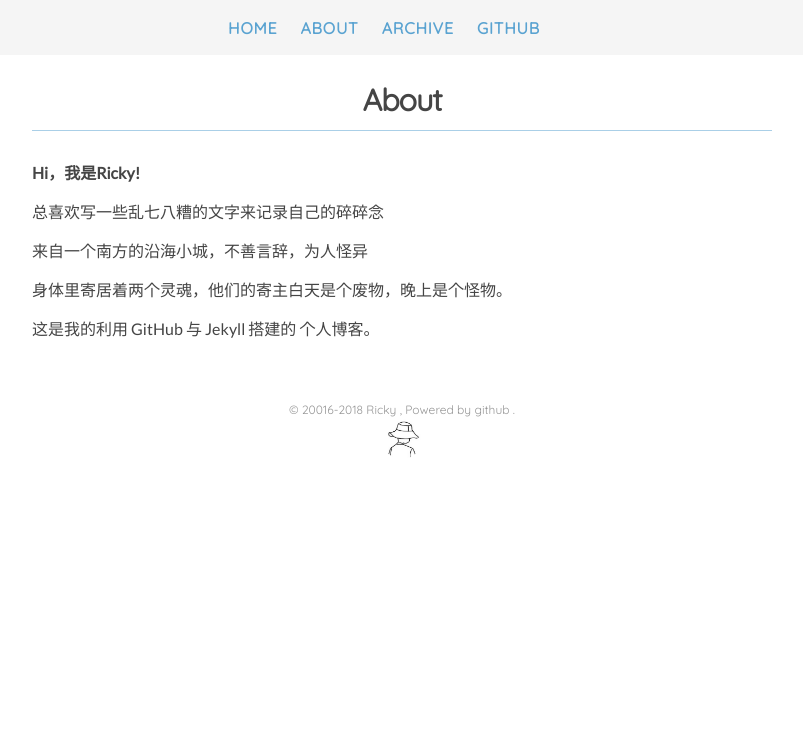
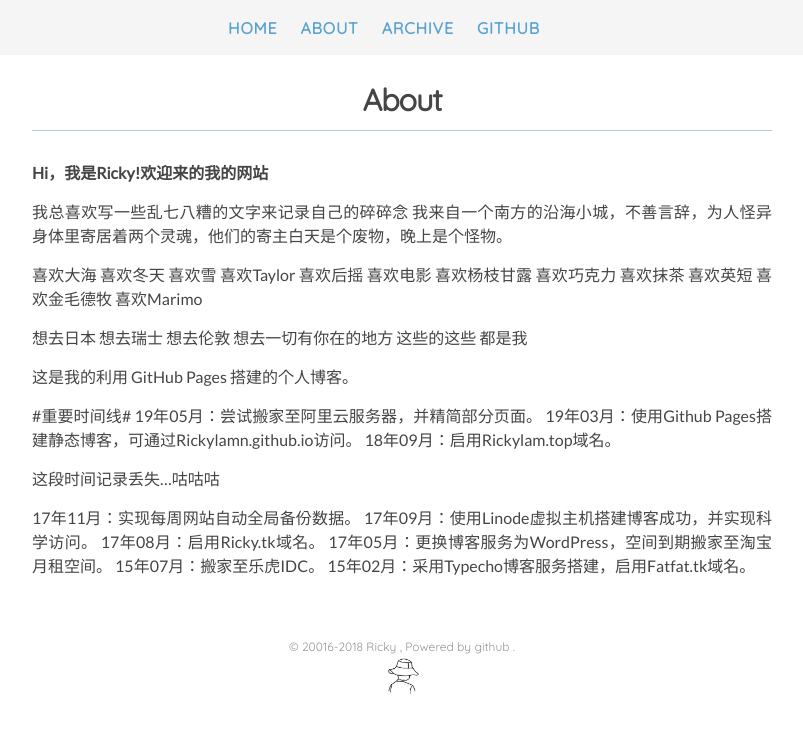
Before and after one commit to Rickylamn/Rickylamn.github.io, a Jekyll site: the page built from about.md, in a window 1280 px wide. Shown: the top 733 px of the page, without its empty margins (238-1041 px from the left). Built offline with Jekyll 4.4.1, drawn with Linux system fonts in a browser that asks for light colours; nearby versions of some CDN libraries.

Commit message:
关于我

```diff
--- a/about.md
+++ b/about.md
@@ -3,12 +3,35 @@ layout: page
 title: About
 permalink: /about/
 ---
-**Hi，我是Ricky!**
+**Hi，我是Ricky!欢迎来的我的网站**
 
-总喜欢写一些乱七八糟的文字来记录自己的碎碎念
-
-来自一个南方的沿海小城，不善言辞，为人怪异
-
+我总喜欢写一些乱七八糟的文字来记录自己的碎碎念
+我来自一个南方的沿海小城，不善言辞，为人怪异
 身体里寄居着两个灵魂，他们的寄主白天是个废物，晚上是个怪物。
 
-这是我的利用 GitHub 与 Jekyll 搭建的 个人博客。
+喜欢大海 喜欢冬天 喜欢雪
+喜欢Taylor 喜欢后摇 喜欢电影
+喜欢杨枝甘露 喜欢巧克力 喜欢抹茶
+喜欢英短 喜欢金毛德牧 喜欢Marimo
+
+想去日本 想去瑞士 想去伦敦
+想去一切有你在的地方
+这些的这些
+都是我
+
+
+这是我的利用 GitHub Pages 搭建的个人博客。
+
+#重要时间线#
+19年05月：尝试搬家至阿里云服务器，并精简部分页面。
+19年03月：使用Github Pages搭建静态博客，可通过Rickylamn.github.io访问。
+18年09月：启用Rickylam.top域名。
+
+这段时间记录丢失...咕咕咕
+
+17年11月：实现每周网站自动全局备份数据。
+17年09月：使用Linode虚拟主机搭建博客成功，并实现科学访问。
+17年08月：启用Ricky.tk域名。
+17年05月：更换博客服务为WordPress，空间到期搬家至淘宝月租空间。
+15年07月：搬家至乐虎IDC。
+15年02月：采用Typecho博客服务搭建，启用Fatfat.tk域名。
```
